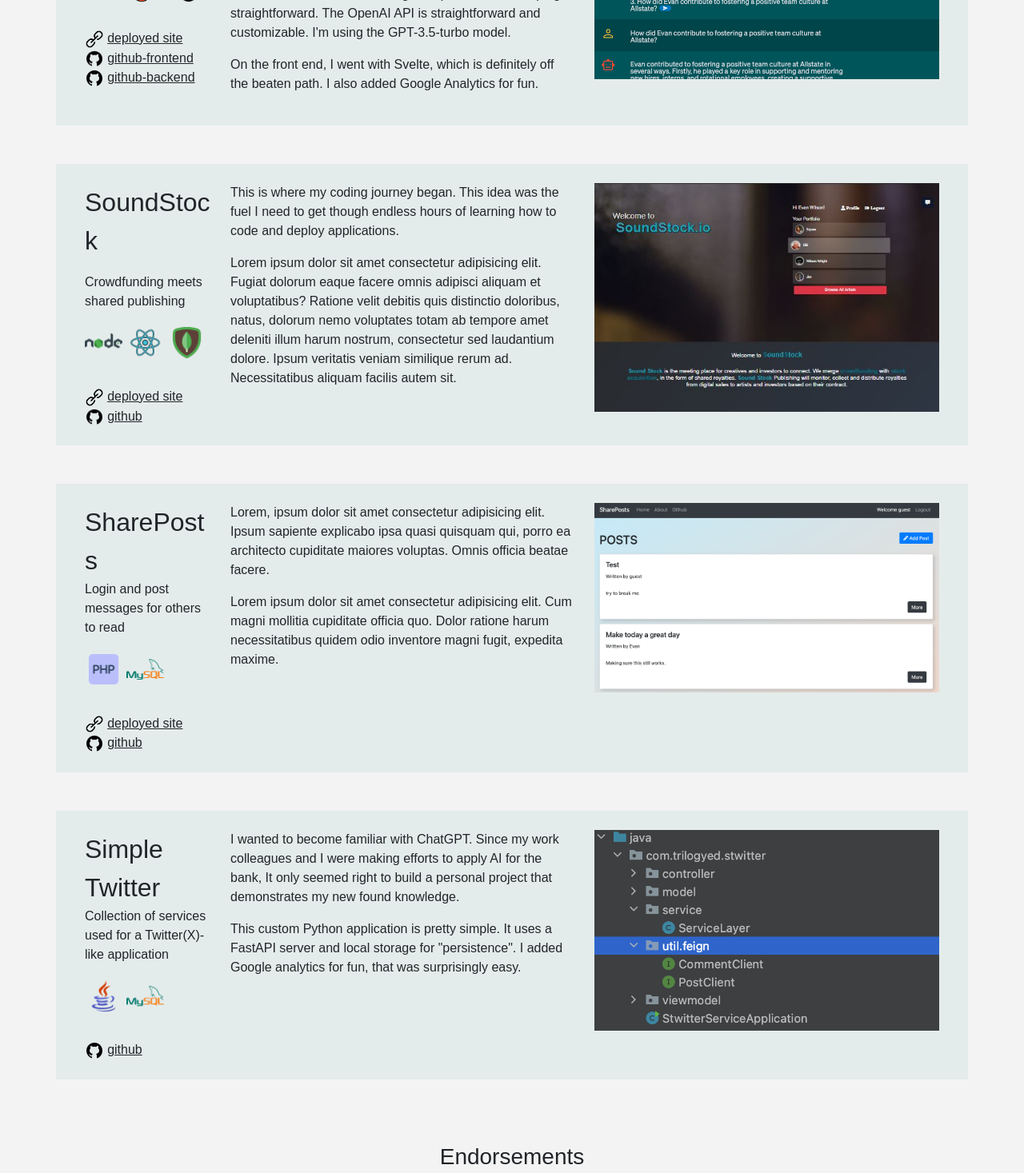
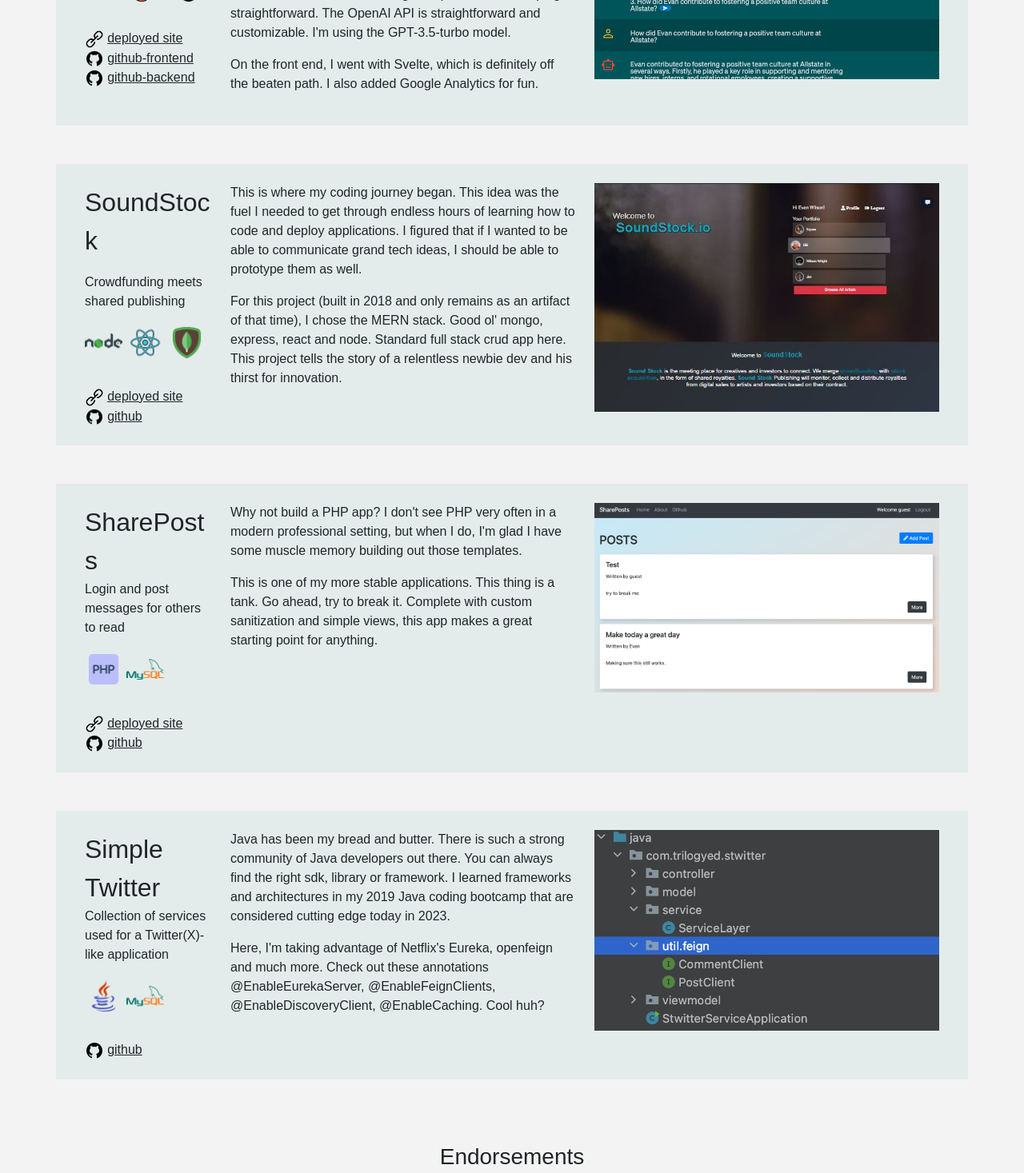
Before and after one commit to EwilsonS/EvanAI-FrontEnd, a Svelte app: page /portfolio in a window 1280 px wide. Shown: the part 773-2240 px from the top of the page at 80% size. Built offline with nearby package versions, Linux system fonts and the light colour scheme; no server answers; some icons are missing.

Commit message:
fill lorem text

```diff
--- a/client/src/components/Portfolio.svelte
+++ b/client/src/components/Portfolio.svelte
@@ -157,10 +157,12 @@
 			</div>
 			<div class="col-sm-5">
 				<p>
-					This is where my coding journey began. This idea was the fuel I need to get though endless hours of learning how to code and deploy applications.
+					This is where my coding journey began. This idea was the fuel I needed to get through endless hours of learning how to code and deploy applications.
+					I figured that if I wanted to be able to communicate grand tech ideas, I should be able to prototype them as well.
 				</p>
 				<p>
-					Lorem ipsum dolor sit amet consectetur adipisicing elit. Fugiat dolorum eaque facere omnis adipisci aliquam et voluptatibus? Ratione velit debitis quis distinctio doloribus, natus, dolorum nemo voluptates totam ab tempore amet deleniti illum harum nostrum, consectetur sed laudantium dolore. Ipsum veritatis veniam similique rerum ad. Necessitatibus aliquam facilis autem sit.
+					For this project (built in 2018 and only remains as an artifact of that time), I chose the MERN stack. Good ol' mongo, express, react and node.
+					Standard full stack crud app here. This project tells the story of a relentless newbie dev and his thirst for innovation.
 				</p>
 			</div>
 			<div class="col-sm-5">
@@ -194,10 +196,12 @@
 			</div>
 			<div class="col-sm-5">
 				<p>
-					Lorem, ipsum dolor sit amet consectetur adipisicing elit. Ipsum sapiente explicabo ipsa quasi quisquam qui, porro ea architecto cupiditate maiores voluptas. Omnis officia beatae facere.
+					Why not build a PHP app? I don't see PHP very often in a modern professional setting, but when I do,
+					I'm glad I have some muscle memory building out those templates.
 				</p>
 				<p>
-					Lorem ipsum dolor sit amet consectetur adipisicing elit. Cum magni mollitia cupiditate officia quo. Dolor ratione harum necessitatibus quidem odio inventore magni fugit, expedita maxime.
+					This is one of my more stable applications. This thing is a tank. Go ahead, try to break it. Complete with custom sanitization
+					and simple views, this app makes a great starting point for anything.
 				</p>
 			</div>
 			<div class="col-sm-5">
@@ -226,12 +230,13 @@
 			</div>
 			<div class="col-sm-5">
 				<p>
-					I wanted to become familiar with ChatGPT. Since my work colleagues and I were making efforts to apply AI for the bank, It only seemed right to build a personal project that
-					demonstrates  my new found knowledge.
+					Java has been my bread and butter. There is such a strong community of Java developers out there. You can always find the
+					right sdk, library or framework. I learned frameworks and architectures in my 2019 Java coding bootcamp that are considered
+					cutting edge today in 2023.
 				</p>
 				<p>
-					This custom Python application is pretty simple. It uses a FastAPI server and local storage for "persistence". I added Google analytics for fun, that was surprisingly
-					easy.
+					Here, I'm taking advantage of Netflix's Eureka, openfeign and much more. Check out these annotations @EnableEurekaServer,
+					@EnableFeignClients, @EnableDiscoveryClient, @EnableCaching. Cool huh?
 				</p>
 			</div>
 			<div class="col-sm-5">
```
